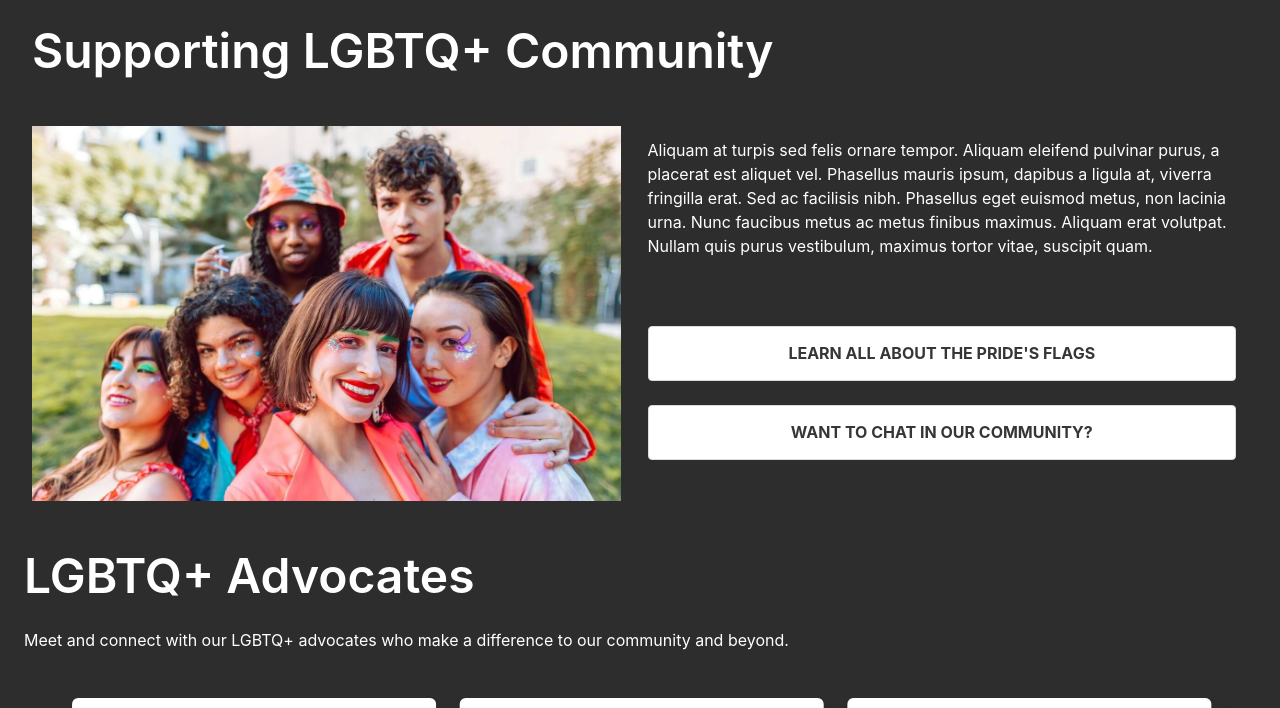
After one commit to andrewdempsey2018/OvertheRainbow, a Flask app: page /support in a window 1280 px wide. The commit adds this page. Shown: the top 708 px of the page. Run offline with Flask 2, Linux system fonts and the light colour scheme.

Commit message:
Add content & layout to support.html

```diff
--- a/app.py
+++ b/app.py
@@ -18,6 +18,14 @@ def flags():
     return render_template("flags.html", page_title="Meet the flags", flags=data)
 
 
+@app.route("/support")
+def support():
+    data = []
+    with open("data/advocates.json", "r") as json_data:
+        data = json.load(json_data)
+    return render_template("support.html", page_title="Supporting LGBTQ+ Community", advocates=data)
+
+
 if __name__ == "__main__":
     app.run(
         host = os.environ.get('IP', '127.0.0.1'),
--- /dev/null
+++ b/data/advocates.json
@@ -0,0 +1,32 @@
+[
+{
+    "image_url": "https://images.pexels.com/photos/1680172/pexels-photo-1680172.jpeg?auto=compress&cs=tinysrgb&dpr=2&h=650&w=940",
+    "advocate_name": "Erik Smith",
+    "advocate_description": "Aliquam at turpis sed felis ornare tempor. Aliquam eleifend pulvinar purus, a placerat est aliquet vel. Phasellus mauris ipsum, dapibus a ligula at, viverra fringilla erat. Sed ac facilisis nibh. Phasellus eget euismod metus, non lacinia urna. Nunc faucibus metus ac metus finibus maximus. Aliquam erat volutpat."
+},
+{
+    "image_url": "https://images.pexels.com/photos/5301735/pexels-photo-5301735.jpeg?auto=compress&cs=tinysrgb&dpr=2&h=650&w=940",
+    "advocate_name": "Alistair Germaine",
+    "advocate_description": "Aliquam at turpis sed felis ornare tempor. Aliquam eleifend pulvinar purus, a placerat est aliquet vel. Phasellus mauris ipsum, dapibus a ligula at, viverra fringilla erat. Sed ac facilisis nibh. Phasellus eget euismod metus, non lacinia urna. Nunc faucibus metus ac metus finibus maximus. Aliquam erat volutpat."
+},
+{
+    "image_url": "https://images.pexels.com/photos/4226462/pexels-photo-4226462.jpeg?auto=compress&cs=tinysrgb&dpr=1&w=500",
+    "advocate_name": "Simone James",
+    "advocate_description": "Aliquam at turpis sed felis ornare tempor. Aliquam eleifend pulvinar purus, a placerat est aliquet vel. Phasellus mauris ipsum, dapibus a ligula at, viverra fringilla erat. Sed ac facilisis nibh. Phasellus eget euismod metus, non lacinia urna. Nunc faucibus metus ac metus finibus maximus. Aliquam erat volutpat."
+},
+{
+    "image_url": "https://images.pexels.com/photos/1139743/pexels-photo-1139743.jpeg?auto=compress&cs=tinysrgb&dpr=2&h=650&w=940",
+    "advocate_name": "Georges Cooper",
+    "advocate_description": "Aliquam at turpis sed felis ornare tempor. Aliquam eleifend pulvinar purus, a placerat est aliquet vel. Phasellus mauris ipsum, dapibus a ligula at, viverra fringilla erat. Sed ac facilisis nibh. Phasellus eget euismod metus, non lacinia urna. Nunc faucibus metus ac metus finibus maximus. Aliquam erat volutpat."
+},
+{
+    "image_url": "https://images.pexels.com/photos/773371/pexels-photo-773371.jpeg?auto=compress&cs=tinysrgb&dpr=2&h=650&w=940",
+    "advocate_name": "Kelly Rose",
+    "advocate_description": "Aliquam at turpis sed felis ornare tempor. Aliquam eleifend pulvinar purus, a placerat est aliquet vel. Phasellus mauris ipsum, dapibus a ligula at, viverra fringilla erat. Sed ac facilisis nibh. Phasellus eget euismod metus, non lacinia urna. Nunc faucibus metus ac metus finibus maximus. Aliquam erat volutpat."
+},
+{
+    "image_url": "https://images.pexels.com/photos/247322/pexels-photo-247322.jpeg?auto=compress&cs=tinysrgb&dpr=2&h=650&w=940",
+    "advocate_name": "Ana Jordan",
+    "advocate_description": "Aliquam at turpis sed felis ornare tempor. Aliquam eleifend pulvinar purus, a placerat est aliquet vel. Phasellus mauris ipsum, dapibus a ligula at, viverra fringilla erat. Sed ac facilisis nibh. Phasellus eget euismod metus, non lacinia urna. Nunc faucibus metus ac metus finibus maximus. Aliquam erat volutpat."
+}
+]
--- a/static/css/style.css
+++ b/static/css/style.css
@@ -128,6 +128,66 @@ figure{
 display: inherit;
 }
 
+/* Support page */
+
+.test1{
+    border: 1px solid red;
+}
+.test{
+    border: 1px solid white;
+}
+
+.figure-default{
+    display: block;
+    max-height: 375px;
+    max-width: 100%;
+    margin: 0 auto;
+    overflow-y: hidden;
+}
+
+.btn-support{
+    height: 55px;
+}
+
+.btn-support:hover{
+    transform: scale(1.03);
+    transition: transform 1.5s;
+    background-color: var(--orange);
+}
+
+/* flickity small rounded square buttons*/
+/*https://flickity.metafizzy.co/style.html*/
+
+.carousel-cell {
+    width: 98%;
+}
+
+.flickity-prev-next-button {
+    width: 33px;
+    height: 33px;
+    border-radius: 5px;
+    background: var(--p1-light);
+}
+
+.flickity-prev-next-button:hover {
+    background: var(--orange);
+}
+
+/* position outside */
+.flickity-prev-next-button.previous {
+    left: -15px;
+    top: 45%;
+}
+
+.flickity-prev-next-button.next {
+    right: -15px;
+    top: 45%;
+}
+
+.img-advocates{
+    overflow: hidden;
+}
+
 /* Media Queries */
 
 @media (min-width: 768px) {
@@ -139,6 +199,10 @@ display: inherit;
         width: 45%;
         height: 300px;
     }
+    /*-----------------------carousel-----------------------------*/
+    .carousel-cell {
+        width: 47.45%;
+    }
 }
 
 @media (min-width: 1024px) {
@@ -146,8 +210,27 @@ display: inherit;
         letter-spacing: 1.2ch;
         padding-left: 1.2ch;
     }
+
     .flex-box-flag{
         width: 30%;
+    }
+
+    .content-container{
+        margin-left: 15px;
+    }
+
+    /*-----------------------carousel-----------------------------*/
+
+    .carousel-cell {
+        width: 31.35%;
+    }
+
+    .flickity-prev-next-button.previous {
+        left: -5px;
+    }
+
+    .flickity-prev-next-button.next {
+        right: -5px;
     }
 }
 
--- a/templates/base.html
+++ b/templates/base.html
@@ -5,6 +5,8 @@
         <meta http-equiv="X-UA-Compatible" content="IE=edge">
         <meta name="viewport" content="width=device-width, initial-scale=1.0">
         <!-- External libraries/frameworks CSS links -->
+        <!-- CSS -->
+        <link rel="stylesheet" href="https://unpkg.com/flickity@2/dist/flickity.min.css">
         <link
             rel="stylesheet"
             href="https://cdnjs.cloudflare.com/ajax/libs/font-awesome/5.15.3/css/all.min.css"
@@ -35,6 +37,7 @@
         <!-- External libraries/frameworks JS links -->
 
         <!-- Project main JS file -->
+        <script src="https://unpkg.com/flickity@2/dist/flickity.pkgd.min.js"></script>
         <script src="{{ url_for('static', filename='js/main.js') }}"></script>
     </body>
 </html>
--- /dev/null
+++ b/templates/support.html
@@ -0,0 +1,69 @@
+{% extends 'base.html' %}
+{% block content %}
+<div class="mt-3 px-3 mx-2 tile is-ancestor is-vertical block">
+    <div class="tile is-parent is-12 block">
+        <h1 class="title is-1 has-text-white"> {{ page_title }}</h1>
+    </div>
+    <div class="tile is-parent is-12">
+        <div class="tile is-child">
+            <figure class="figure-default image">
+                <img src="static/images/support_about.jpg">
+            </figure>
+        </div>
+        <div class="tile is-parent is-vertical content-container">
+            <div class="tile is-child">
+                <p class="is-size-6">
+                    Aliquam at turpis sed felis ornare tempor. Aliquam eleifend pulvinar purus, a placerat est aliquet
+                    vel.
+                    Phasellus mauris ipsum, dapibus a ligula at, viverra fringilla erat. Sed ac facilisis nibh.
+                    Phasellus
+                    eget
+                    euismod metus, non lacinia urna. Nunc faucibus metus ac metus finibus maximus. Aliquam erat
+                    volutpat.
+                    Nullam
+                    quis purus vestibulum, maximus tortor vitae, suscipit quam.
+                </p>
+            </div>
+            <div class="tile is-child">
+                <button class="button btn-support is-fullwidth is-uppercase has-text-weight-bold is-size-6">
+                    Learn all about the Pride's Flags
+                </button>
+                <button class="mt-5 button btn-support is-fullwidth is-uppercase has-text-weight-bold is-size-6">
+                    Want to chat in our community?
+                </button>
+            </div>
+        </div>
+    </div>
+</div>
+
+<div class="px-3 mx-2 mt-3 tile is-ancestor is-vertical block is-12">
+    <div class="tile is-parent block">
+        <div class="content">
+            <h2 class="has-text-white is-size-1">LGBTQ+ Advocates</h2>
+            <p class="mt-4 subtitle has-text-white is-size-6">
+                Meet and connect with our LGBTQ+ advocates who make a difference to our community and beyond.
+            </p>
+        </div>
+    </div>
+
+    <div class="tile is-parent block">
+        <!--carousel https://flickity.metafizzy.co/options.html#setup and https://codepen.io/desandro/pen/zxRYMP-->
+        <div class="pl-6 pr-5 carousel tile is-child" data-flickity='{"wrapAround": true, "imagesLoaded": true, "cellAlign": "left", "pageDots": false}'>
+            {% for advocate in advocates %}
+            <!--is-initial-select-->
+            <div class="mx-3 box carousel-cell ">
+                <figure class="image img-advocates">
+                    <img src="{{ advocate.image_url }}">
+                </figure>
+                <h3 class="mt-2 is-size-4 has-text-weight-bold">{{ advocate.advocate_name }}</h3>
+                <p>{{ advocate.advocate_description}}</p>
+            </div>
+            {% endfor %}
+
+        </div>
+    </div>
+</div>
+
+
+
+{% endblock %}
```
Also changed, not shown: static/images/support_about.jpg (added).
